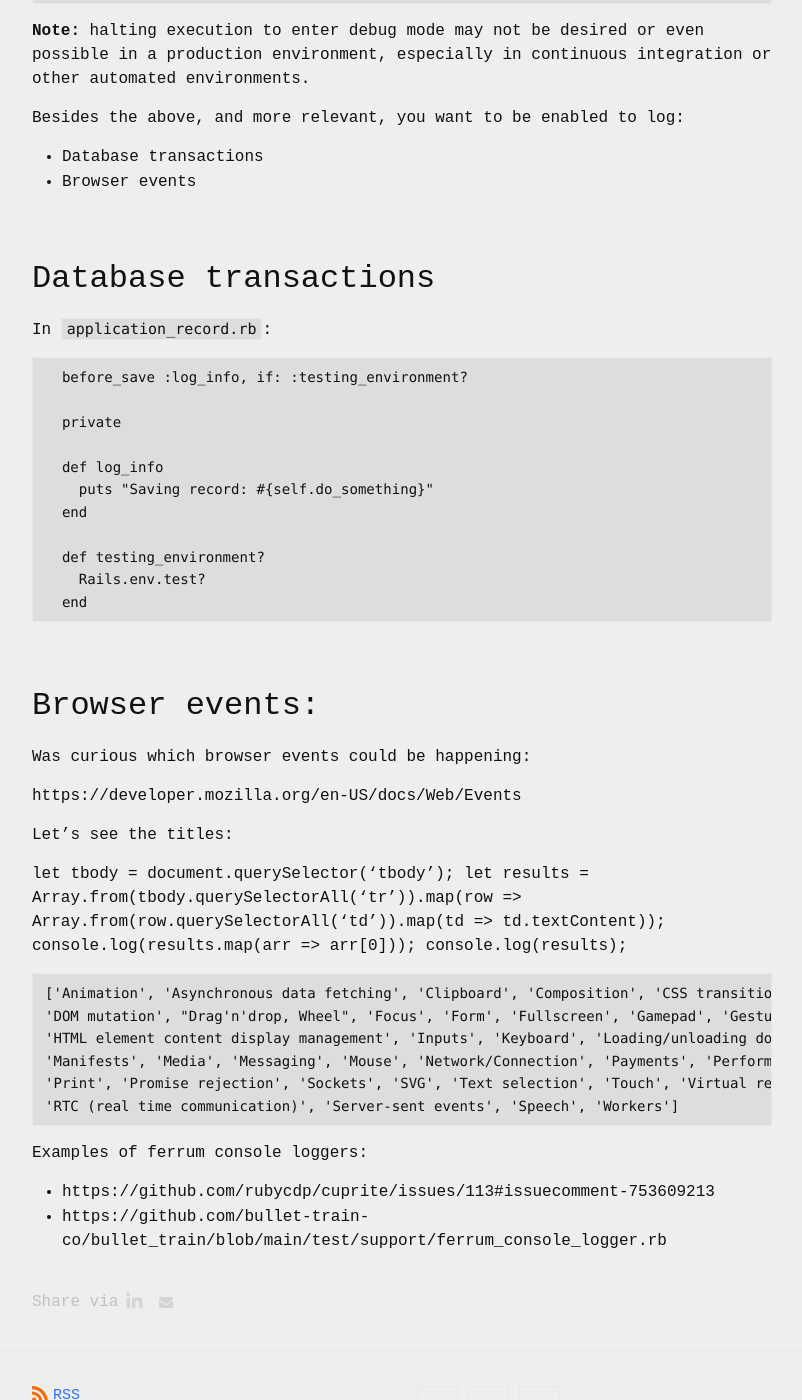
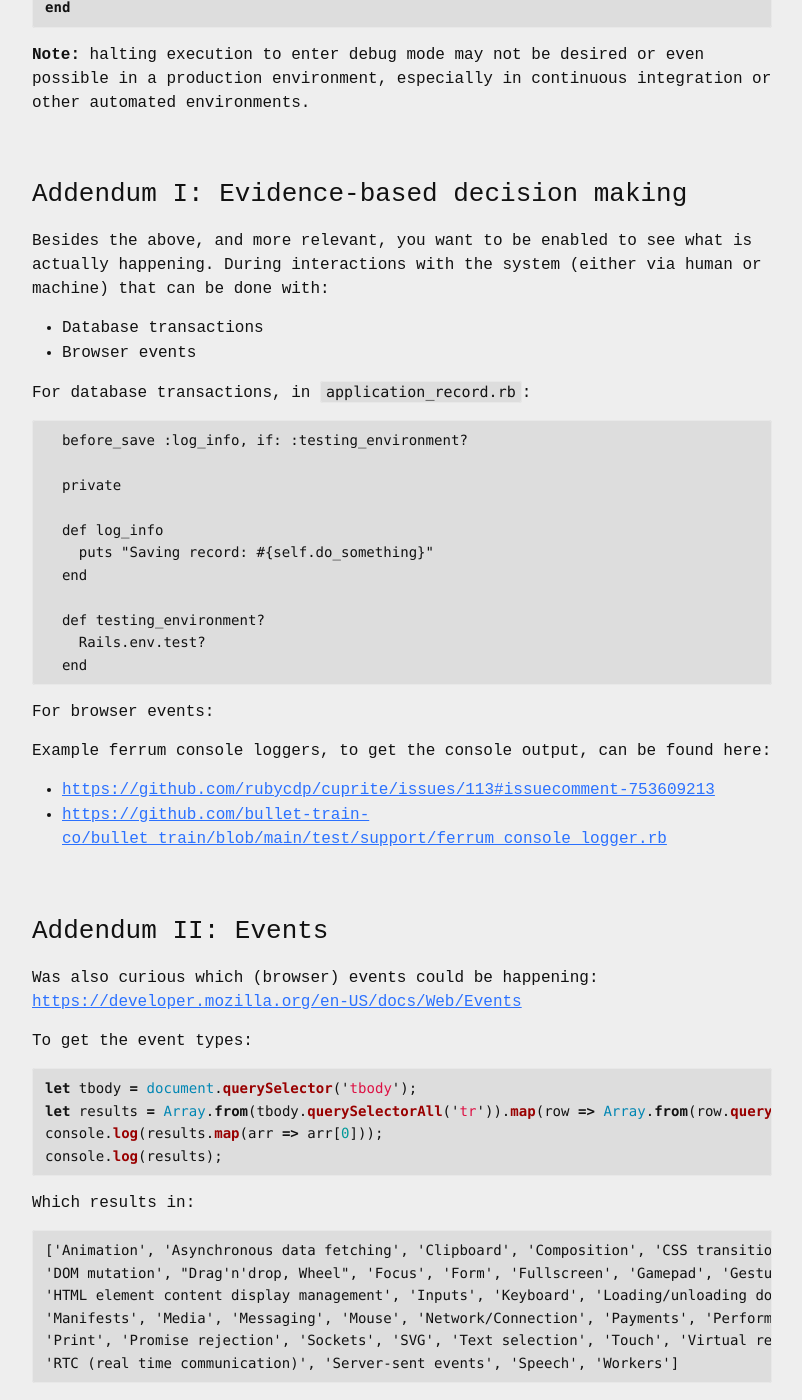
Before and after one commit to roberthopman/roberthopman.github.io, a Jekyll site: the page built from _posts/2023-08-01-enter-debugging-session-when-tests-fails.md, in a window 1280 px wide and 1400 px high, scrolled down 1253 px. Shown: the whole window, without its empty margins (238-1040 px from the left). Built offline with Jekyll 4.4.1, drawn with Linux system fonts in a browser that asks for light colours; comment, search, counter and statistics services are not loaded; some of the changed text lies outside the part shown.

Commit message:
Update 2023-08-01-enter-debugging-session-when-tests-fails.md

````diff
--- a/_posts/2023-08-01-enter-debugging-session-when-tests-fails.md
+++ b/_posts/2023-08-01-enter-debugging-session-when-tests-fails.md
@@ -4,9 +4,9 @@
 ---
 
 Using:
-- Cuprite - https://github.com/rubycdp/cuprite
-- Capybara - https://github.com/teamcapybara/capybara
-- Minitest - https://github.com/minitest/minitest
+- Cuprite - [https://github.com/rubycdp/cuprite](https://github.com/rubycdp/cuprite)
+- Capybara - [https://github.com/teamcapybara/capybara](https://github.com/teamcapybara/capybara)
+- Minitest - [https://github.com/minitest/minitest](https://github.com/minitest/minitest)
 
 
 In a local development environment, when a line in this code fails, the execution stops:
@@ -55,13 +55,14 @@
 **Note:** halting execution to enter debug mode may not be desired or even possible in a production environment, especially in continuous integration or other automated environments.
 
 
-Besides the above, and more relevant, you want to be enabled to log:
+### Addendum I: Evidence-based decision making
+
+Besides the above, and more relevant, you want to be enabled to see what is actually happening. During interactions with the system (either via human or machine) that can be done with:
 - Database transactions
 - Browser events
 
-## Database transactions
 
-In `application_record.rb`:
+For database transactions, in `application_record.rb`:
 ```
   before_save :log_info, if: :testing_environment?
 
@@ -76,20 +77,27 @@
   end
 ```
 
-## Browser events:
+For browser events:
 
-Was curious which browser events could be happening:
+Example ferrum console loggers, to get the console output, can be found here:
+- [https://github.com/rubycdp/cuprite/issues/113#issuecomment-753609213](https://github.com/rubycdp/cuprite/issues/113#issuecomment-753609213)
+- [https://github.com/bullet-train-co/bullet_train/blob/main/test/support/ferrum_console_logger.rb](https://github.com/bullet-train-co/bullet_train/blob/main/test/support/ferrum_console_logger.rb)
 
-https://developer.mozilla.org/en-US/docs/Web/Events
+### Addendum II: Events
 
-Let's see the titles:
+Was also curious which (browser) events could be happening: [https://developer.mozilla.org/en-US/docs/Web/Events](https://developer.mozilla.org/en-US/docs/Web/Events)
 
+To get the event types:
+
+```js
 let tbody = document.querySelector('tbody');
 let results = Array.from(tbody.querySelectorAll('tr')).map(row => Array.from(row.querySelectorAll('td')).map(td => td.textContent));
 console.log(results.map(arr => arr[0]));
 console.log(results);
+```
 
-```
+Which results in:
+```html
 ['Animation', 'Asynchronous data fetching', 'Clipboard', 'Composition', 'CSS transition', 'Database',
 'DOM mutation', "Drag'n'drop, Wheel", 'Focus', 'Form', 'Fullscreen', 'Gamepad', 'Gestures', 'History',
 'HTML element content display management', 'Inputs', 'Keyboard', 'Loading/unloading documents',
@@ -97,7 +105,3 @@
 'Print', 'Promise rejection', 'Sockets', 'SVG', 'Text selection', 'Touch', 'Virtual reality',
 'RTC (real time communication)', 'Server-sent events', 'Speech', 'Workers']
 ```
-
-Examples of ferrum console loggers:
-- https://github.com/rubycdp/cuprite/issues/113#issuecomment-753609213
-- https://github.com/bullet-train-co/bullet_train/blob/main/test/support/ferrum_console_logger.rb
````
Also changed, not shown: other parts of _posts/2023-08-01-enter-debugging-session-when-tests-fails.md (+1 -1 lines).
